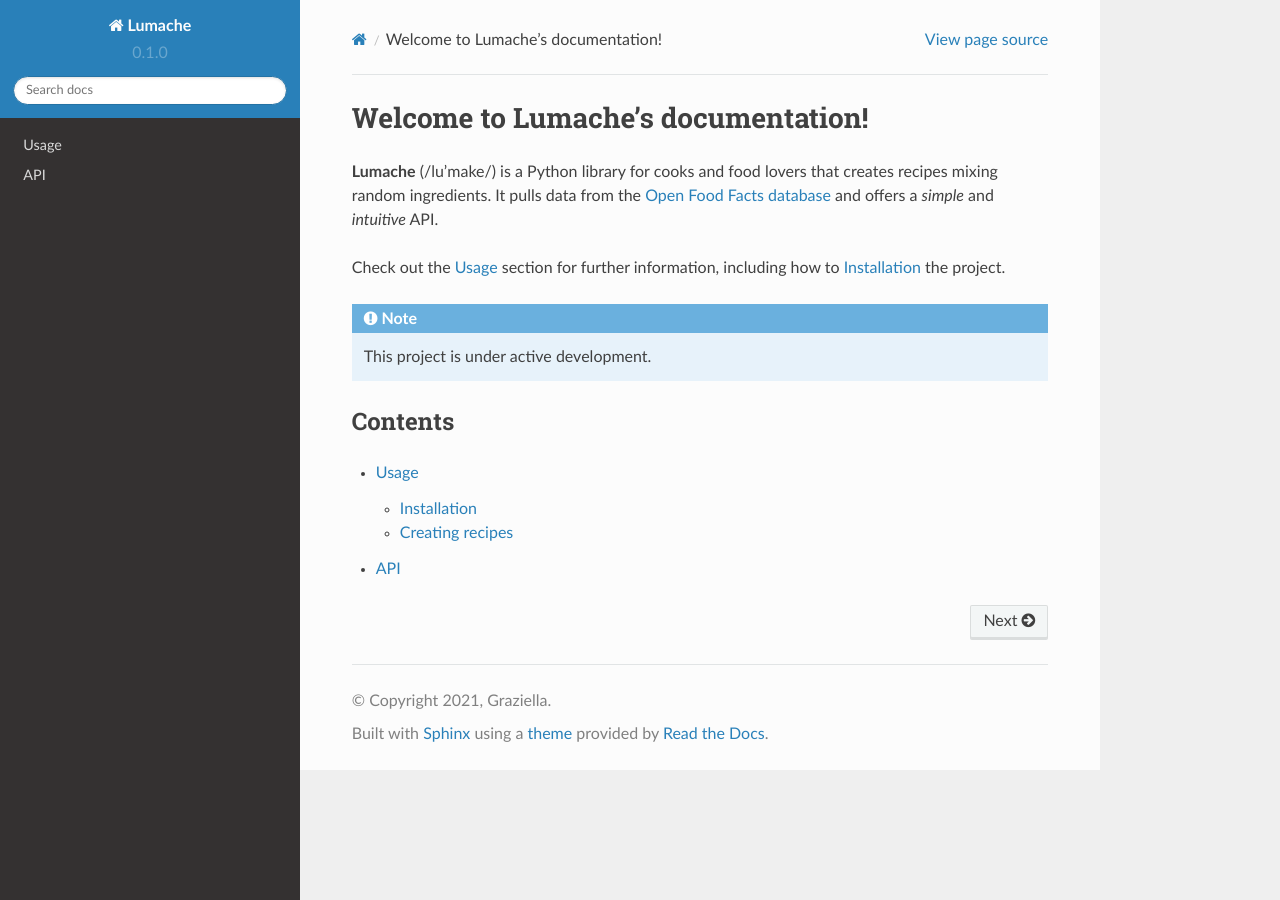
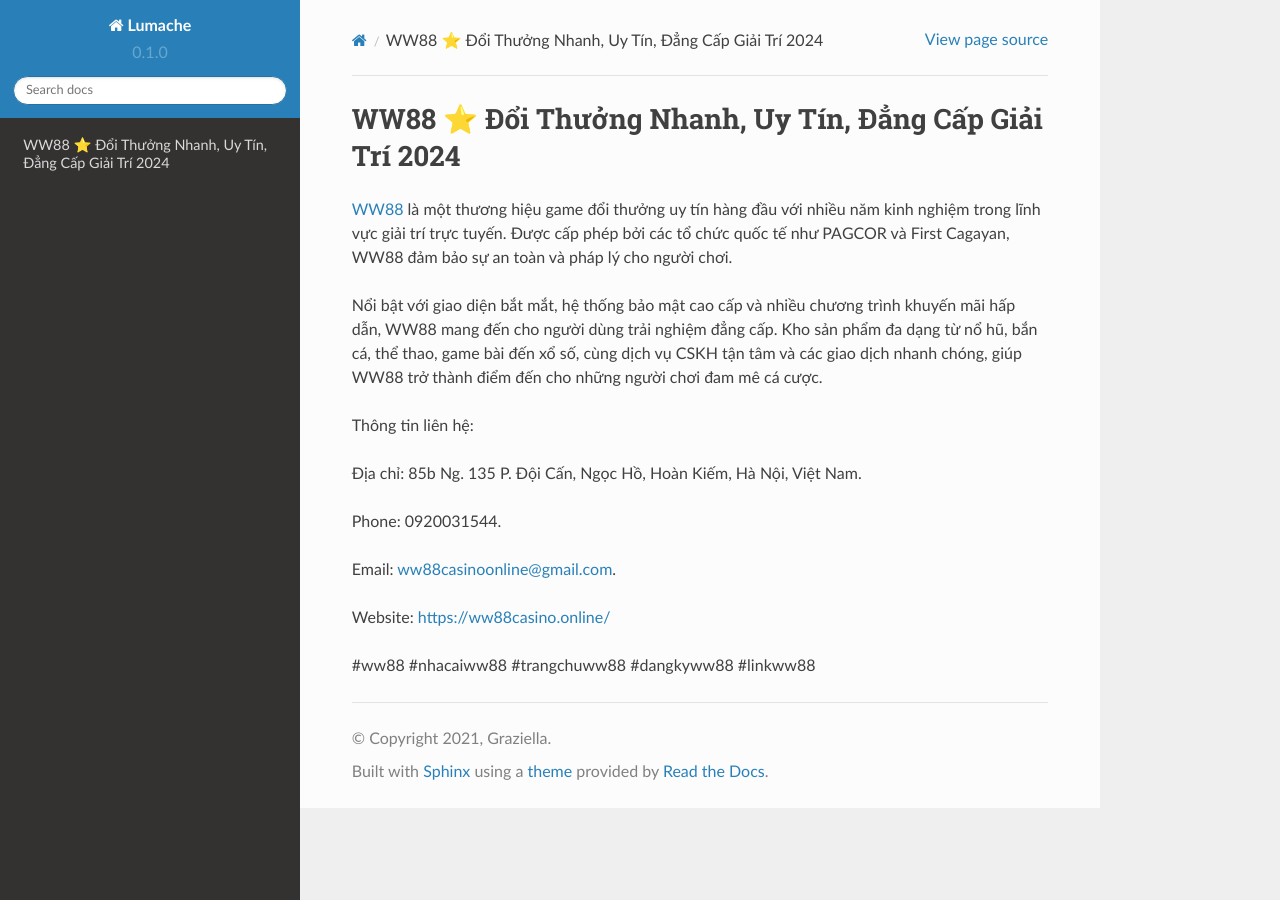
Before and after one commit to JonsCalicut123/ww88casinoonline, a Sphinx documentation site: the page built from docs/source/index.rst, in a window 1280 px wide. Built offline with Sphinx 7.4.7 and the Read the Docs theme 2.0.0, drawn with Linux system fonts in a browser that asks for light colours.

Commit message:
Update index.rst

```diff
--- a/docs/source/index.rst
+++ b/docs/source/index.rst
@@ -1,22 +1,18 @@
-Welcome to Lumache's documentation!
+WW88 ⭐️ Đổi Thưởng Nhanh, Uy Tín, Đẳng Cấp Giải Trí 2024
 ===================================
 
-**Lumache** (/lu'make/) is a Python library for cooks and food lovers
-that creates recipes mixing random ingredients.
-It pulls data from the `Open Food Facts database <https://world.openfoodfacts.org/>`_
-and offers a *simple* and *intuitive* API.
+`WW88 <https://ww88casino.online/>`_ là một thương hiệu game đổi thưởng uy tín hàng đầu với nhiều năm kinh nghiệm trong lĩnh vực giải trí trực tuyến. Được cấp phép bởi các tổ chức quốc tế như PAGCOR và First Cagayan, WW88 đảm bảo sự an toàn và pháp lý cho người chơi.
 
-Check out the :doc:`usage` section for further information, including
-how to :ref:`installation` the project.
+Nổi bật với giao diện bắt mắt, hệ thống bảo mật cao cấp và nhiều chương trình khuyến mãi hấp dẫn, WW88 mang đến cho người dùng trải nghiệm đẳng cấp. Kho sản phẩm đa dạng từ nổ hũ, bắn cá, thể thao, game bài đến xổ số, cùng dịch vụ CSKH tận tâm và các giao dịch nhanh chóng, giúp WW88 trở thành điểm đến cho những người chơi đam mê cá cược.
 
-.. note::
+Thông tin liên hệ:
 
-   This project is under active development.
+Địa chỉ: 85b Ng. 135 P. Đội Cấn, Ngọc Hồ, Hoàn Kiếm, Hà Nội, Việt Nam.
 
-Contents
---------
+Phone: 0920031544.
 
-.. toctree::
+Email: ww88casinoonline@gmail.com.
 
-   usage
-   api
+Website: https://ww88casino.online/
+
+#ww88 #nhacaiww88 #trangchuww88 #dangkyww88 #linkww88
```
